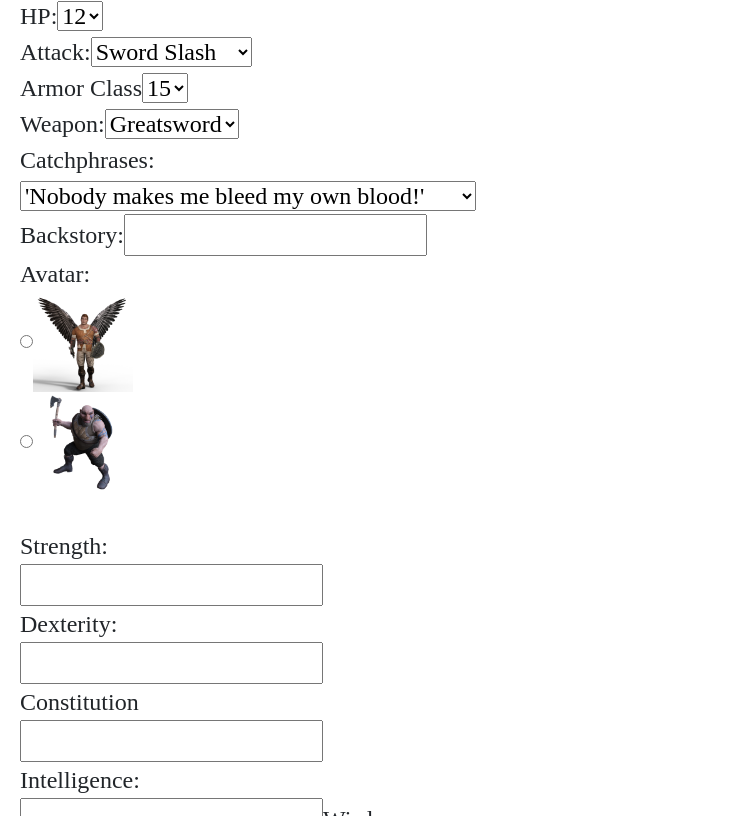
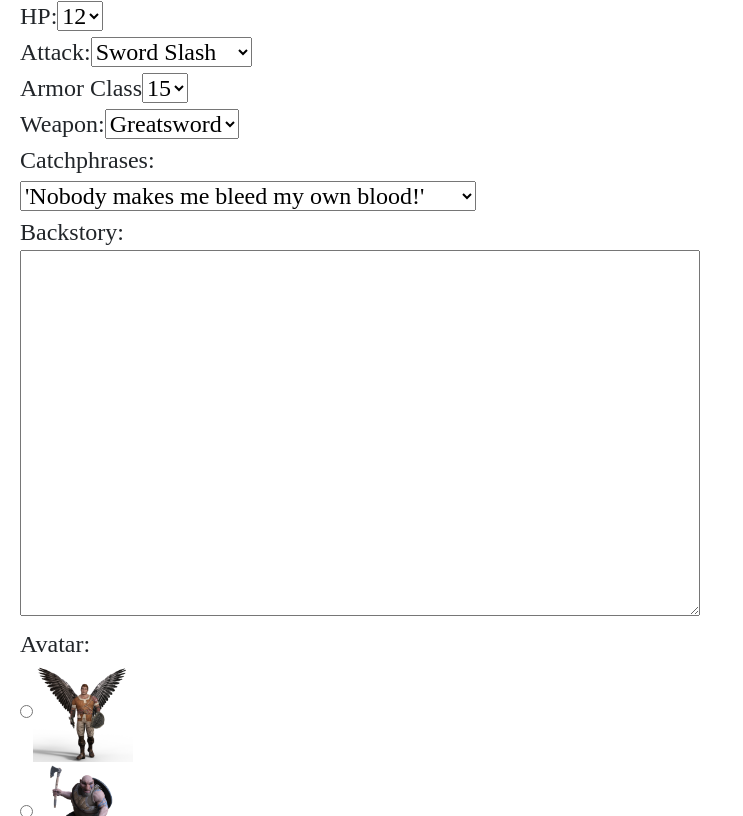
Before and after one commit to amanda-hayes/dnd-encounters-2021, a React (Create React App) app in the folder front-end/: page /CreateCharacterForm in a window 1280 px wide. Shown: the part 378-1194 px from the top of the page, without its empty margins (0-743 px from the left). Built offline with nearby package versions, Linux system fonts and the light colour scheme.

Commit message:
Added backstory textarea

```diff
--- a/front-end/src/Components/CreateCharacterForm.js
+++ b/front-end/src/Components/CreateCharacterForm.js
@@ -27,7 +27,7 @@ const CreateCharacterForm = (props) => {
   const armorClassSelect = useRef(null);
   const weaponSelect = useRef(null);
   const catchphrasesSelect = useRef(null);
-  const backstoryInput = useRef(null);
+  const backstoryTextarea = useRef(null);
   const imageInput = useRef(null);
   const strengthInput = useRef(null);
   const dexterityInput = useRef(null);
@@ -50,7 +50,7 @@ const CreateCharacterForm = (props) => {
     const armorClass = 15;
     const weapon = weaponSelect.current.value;
     const catchphrases = catchphrasesSelect.current.value;
-    const backstory = backstoryInput.current.value;
+    const backstory = backstoryTextarea.current.value;
     const image = imageInput.current.value;
     const strength = strengthInput.current.value;
     const dexterity = dexterityInput.current.value;
@@ -249,7 +249,7 @@ const CreateCharacterForm = (props) => {
           </select>
           <br />
           <label>Backstory:</label>
-          <input type="textarea" name="backstory" ref={backstoryInput} />
+          <textarea name="backstory" cols="50" rows="10" ref={backstoryTextarea}></textarea>
           <br />
           <label>Avatar:</label>
           <br />
```
Also changed, not shown: 1 other file (tests, documents, lock files or other folders).
